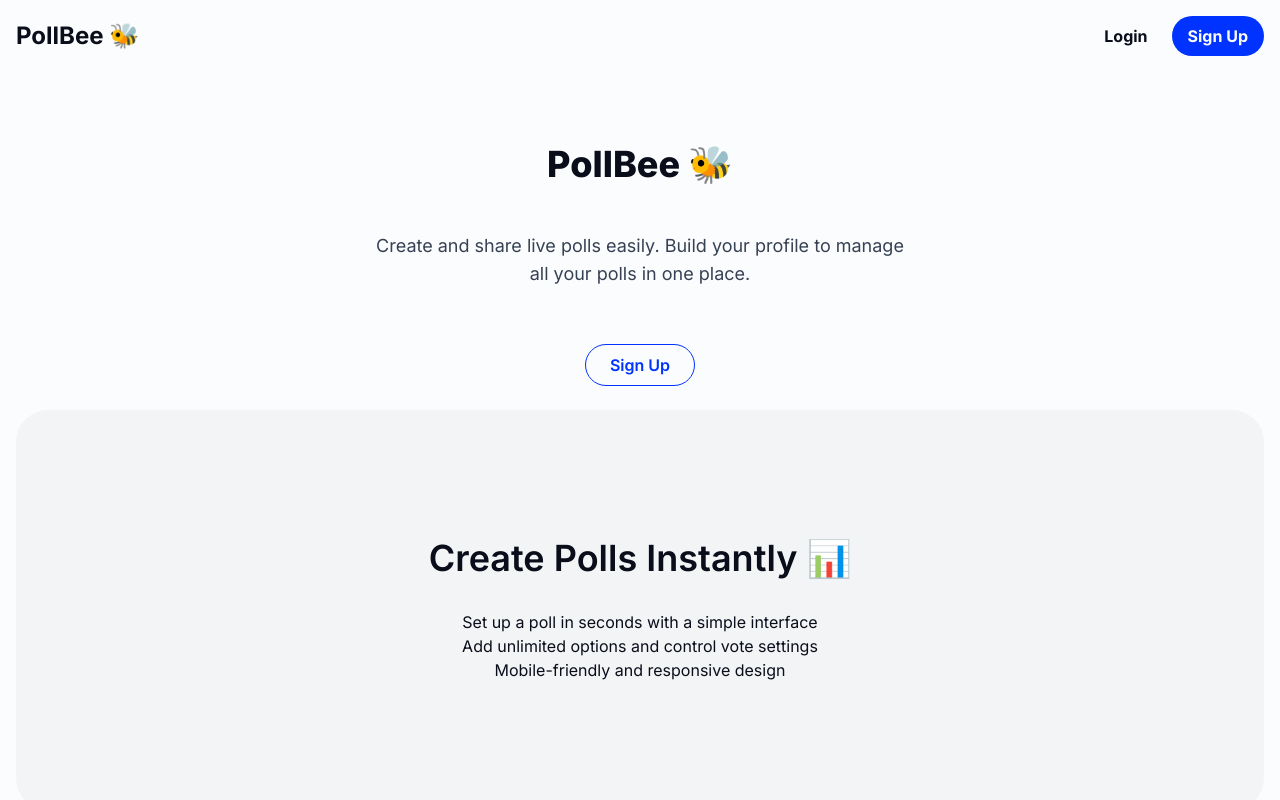
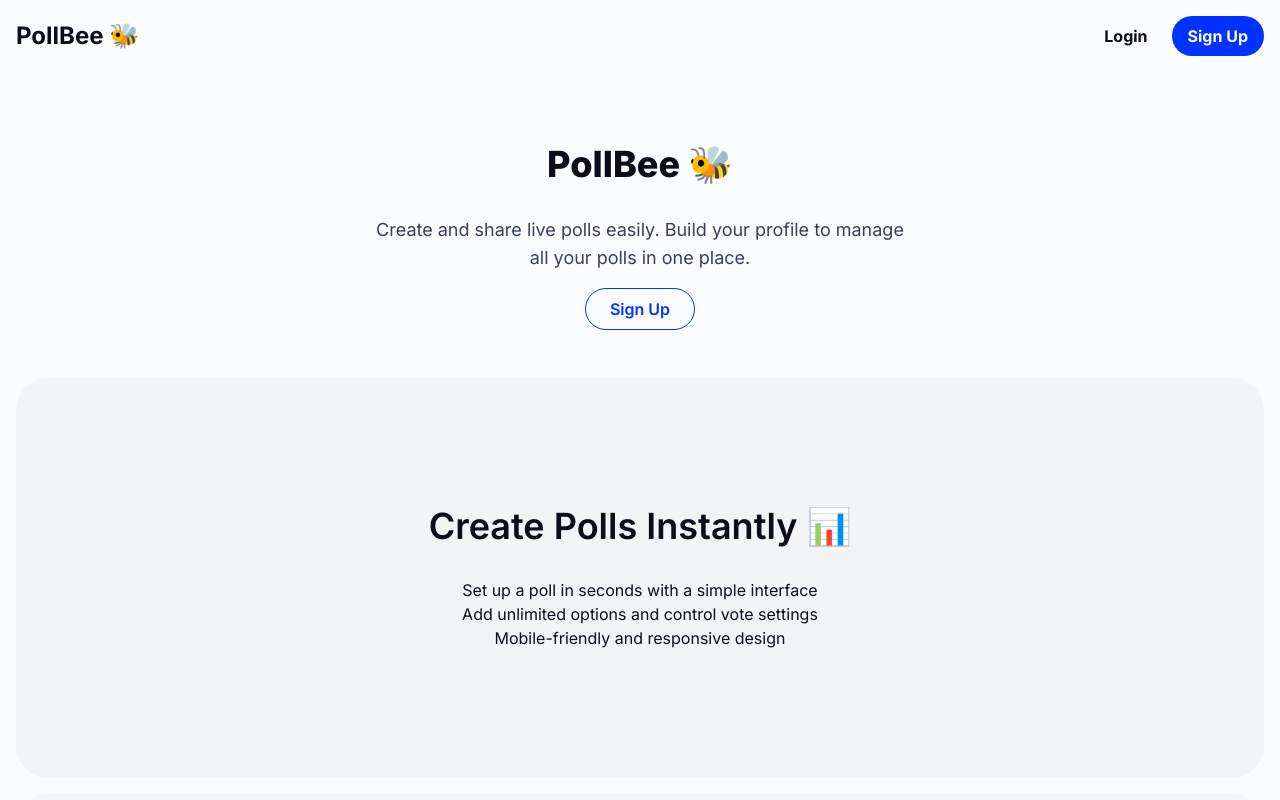
Before and after one commit to jonte265/pollbee, a Next.js app in the folder frontend/: page / in a window 1280 px wide. Shown: the top 800 px of the page. Built offline with nearby package versions, Linux system fonts and the light colour scheme.

Commit message:
small adjustment gap margin

```diff
--- a/frontend/app/page.tsx
+++ b/frontend/app/page.tsx
@@ -5,13 +5,13 @@ import FeatureSection from '@/components/FeatureSection';
 export default function Home() {
   return (
     <>
-      <main className='flex flex-col justify-center items-center gap-8 max-w-xl mx-auto p-6 text-center'>
+      <main className='flex flex-col justify-center items-center gap-4 max-w-xl mx-auto p-6 text-center'>
         <h1 className='text-4xl font-extrabold mb-4'>PollBee 🐝</h1>
         <p className='text-lg text-gray-700'>
           Create and share live polls easily. Build your profile to manage all
           your polls in one place.
         </p>
-        <div className='flex gap-4 mt-6'>
+        <div className='flex gap-4 mb-6'>
           <Link href='/signup'>
             <button className='px-6 py-2 border border-primary text-primary rounded-3xl font-semibold hover:bg-primary hover:text-background transition'>
               Sign Up
```
